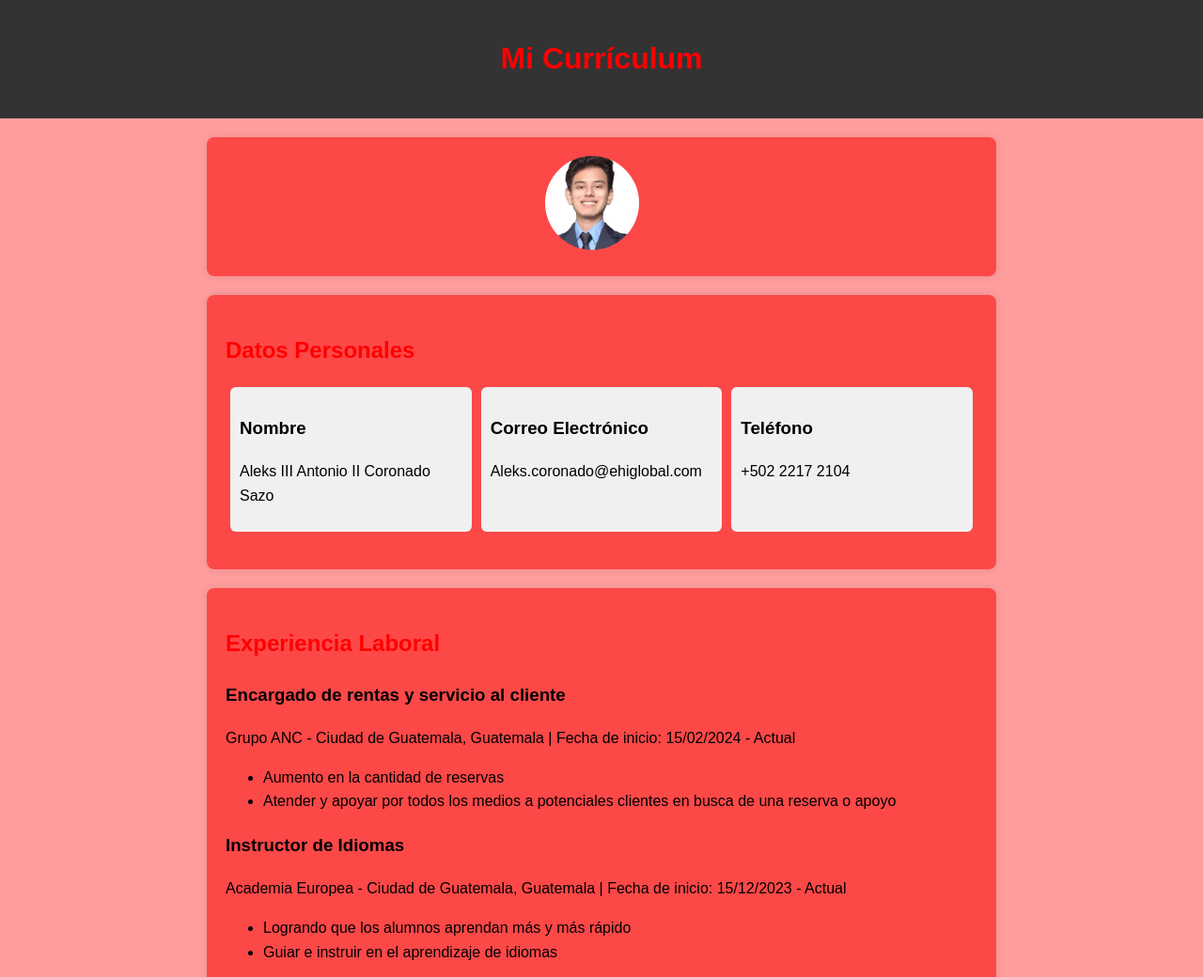
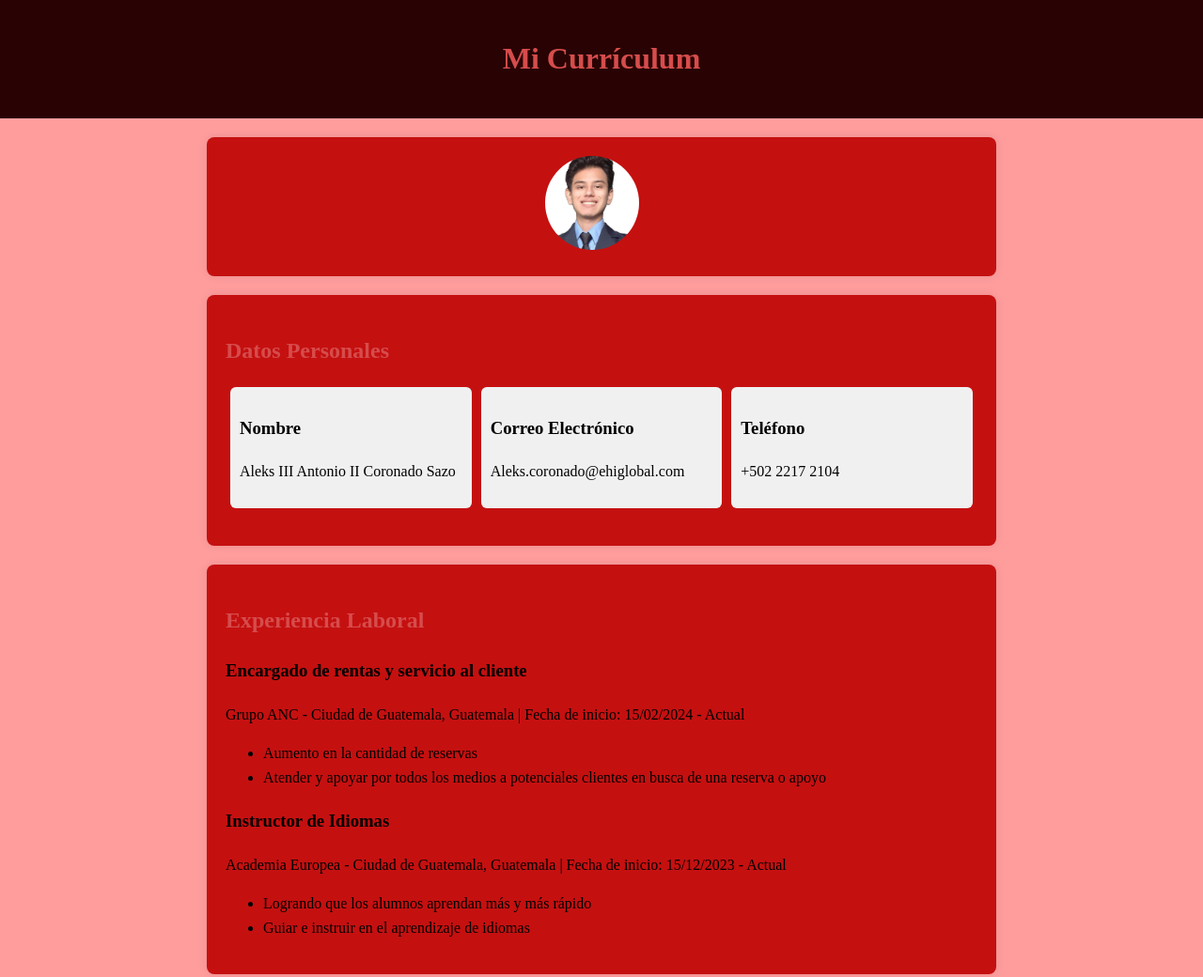
Before and after one commit to RockyAntonio/RockyAntonio.github.io, a plain HTML site: page index.html in a window 1280 px wide. Shown: the top 1040 px of the page at 94% size. Drawn offline with Linux system fonts and the light colour scheme.

Commit message:
mas estilo
more

```diff
--- a/index.html
+++ b/index.html
@@ -6,7 +6,7 @@
     <title>Mi Currículum</title>
     <style>
         body {
-            font-family: Arial, sans-serif;
+            font-family: 'Times New Roman', Times, serif;
             line-height: 1.6;
             margin: 0;
             padding: 0;
@@ -14,8 +14,8 @@
         }
 
         header {
-            background-color: #333;
-            color: white;
+            background-color: #290303;
+            color: rgb(255, 183, 183);
             text-align: center;
             padding: 1em 0;
         }
@@ -24,13 +24,13 @@
             max-width: 800px;
             margin: 20px auto;
             padding: 20px;
-            background-color: rgb(253, 72, 72);
+            background-color: rgb(197, 16, 16);
             border-radius: 8px;
             box-shadow: 0 0 10px rgba(0, 0, 0, 0.1);
         }
 
         h1, h2 {
-            color: #ff0000;
+            color: #d64c4c;
         }
 
         .info {
```
